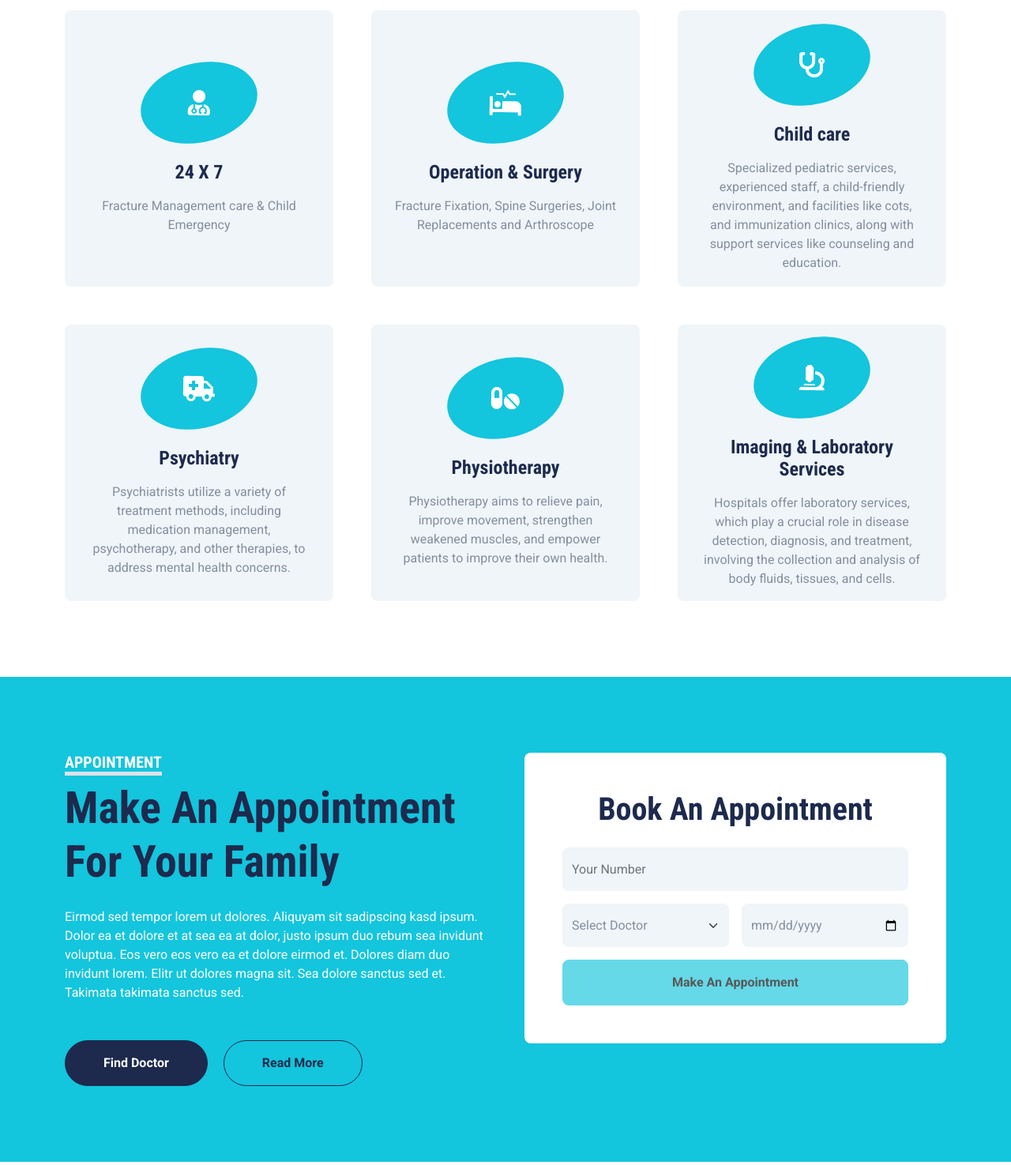
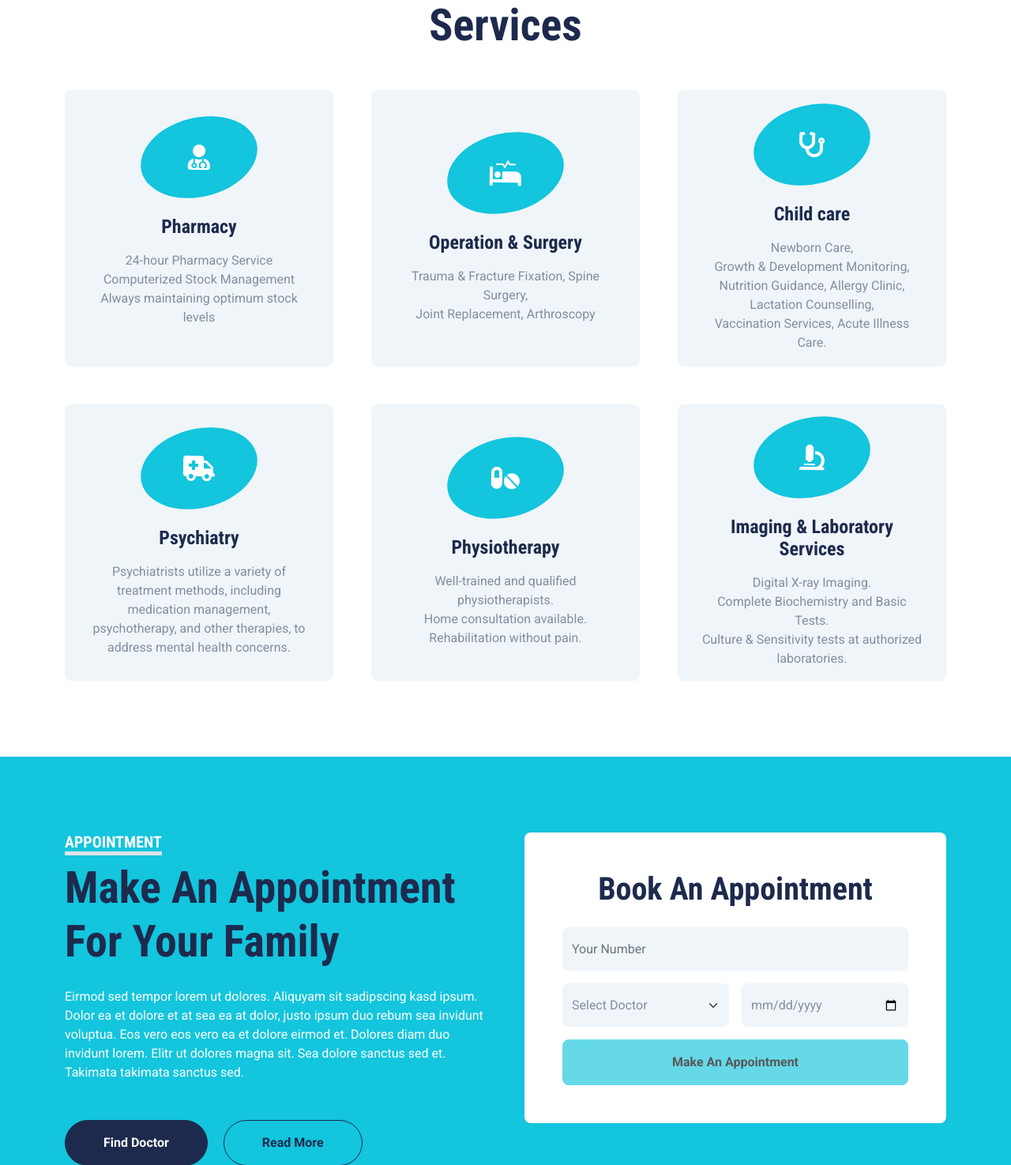
Before and after one commit to viveksoma/av-clinic, a CodeIgniter 4 app: the page made by app/Views/Main/home.php in a window 1280 px wide. Shown: the part 1537-3012 px from the top of the page at 79% size. Run offline with PHP 8.4 and a stand-in for CodeIgniter, Linux system fonts and the light colour scheme; the template is opened without the code that fills it, so the values that code supplies are empty; some libraries are stand-ins or nearby versions.

Commit message:
Updated text in home

```diff
--- a/app/Views/Main/home.php
+++ b/app/Views/Main/home.php
@@ -34,7 +34,7 @@
             <div class="row gx-5">
                 <div class="col-lg-5 mb-5 mb-lg-0" style="min-height: 500px;">
                     <div class="position-relative h-100">
-                        <img class="position-absolute w-100 h-100 rounded" src="<?= base_url('assets/main/img/about.jpg'); ?>" style="object-fit: cover;">
+                        <img class="position-absolute w-100 h-100 rounded" src="<?= base_url('assets/main/img/home-about.jpg'); ?>" style="object-fit: cover;">
                     </div>
                 </div>
                 <div class="col-lg-7">
@@ -42,7 +42,9 @@
                         <h5 class="d-inline-block text-primary text-uppercase border-bottom border-5">About Us</h5>
                         <h1 class="display-4">Best Medical Care For Yourself and Your Family</h1>
                     </div>
-                    <p>Tempor erat elitr at rebum at at clita aliquyam consetetur. Diam dolor diam ipsum et, tempor voluptua sit consetetur sit. Aliquyam diam amet diam et eos sadipscing labore. Clita erat ipsum et lorem et sit, sed stet no labore lorem sit. Sanctus clita duo justo et tempor consetetur takimata eirmod, dolores takimata consetetur invidunt magna dolores aliquyam dolores dolore. Amet erat amet et magna</p>
+                    <p>AV Multispeciality Hospital is a well-known hospital located in Tirupattur, Sandal Town. Our hospital is easily accessible by various modes of transportation.</p>
+                    <h3>Vision</h3>
+                    <p>Our goal is to provide heartfelt service and satisfaction to all our patients. The hospital was founded by Dr. S. Aravathamy and Dr. N. Vidhu Laha on 23.02.2022. Whether you're seeking routine check-ups, vaccinations, surgical interventions, physiotherapy, or rehabilitation services our expert team of physicians and staff are here to guide you through every step of your healthcare journey.</p>
                     <div class="row g-3 pt-3">
                         <div class="col-sm-3 col-6">
                             <div class="bg-light text-center rounded-circle py-4">
@@ -64,8 +66,8 @@
                         </div>
                         <div class="col-sm-3 col-6">
                             <div class="bg-light text-center rounded-circle py-4">
-                                <i class="fa fa-3x fa-ambulance text-primary mb-3"></i>
-                                <h6 class="mb-0">Free<small class="d-block text-primary">Ambulance</small></h6>
+                                <i class="fa fa-3x fa-camera-retro text-primary mb-3"></i>
+                                <h6 class="mb-0">24 X 7<small class="d-block text-primary">Imaging</small></h6>
                             </div>
                         </div>
                     </div>
@@ -89,9 +91,11 @@
                         <div class="service-icon mb-4">
                             <i class="fa fa-2x fa-user-md text-white"></i>
                         </div>
-                        <h4 class="mb-3">24 X 7</h4>
-                        <p class="m-0">Fracture Management care & Child Emergency</p>
-                        <a class="btn btn-lg btn-primary rounded-pill" href="<?php echo base_url('service'); ?>">
+                        <h4 class="mb-3">Pharmacy</h4>
+                        <p>24-hour Pharmacy Service
+</br>Computerized Stock Management</br>
+                        Always maintaining optimum stock levels</p>
+                       <a class="btn btn-lg btn-primary rounded-pill" href="<?php echo base_url('service'); ?>">
                             <i class="bi bi-arrow-right"></i>
                         </a>
                     </div>
@@ -102,7 +106,7 @@
                             <i class="fa fa-2x fa-procedures text-white"></i>
                         </div>
                         <h4 class="mb-3">Operation & Surgery</h4>
-                        <p class="m-0">Fracture Fixation, Spine Surgeries, Joint Replacements and Arthroscope</p>
+                        <p class="m-0">Trauma & Fracture Fixation, Spine Surgery, </br>Joint Replacement, Arthroscopy</p>
                         <a class="btn btn-lg btn-primary rounded-pill" href="<?php echo base_url('service'); ?>">
                             <i class="bi bi-arrow-right"></i>
                         </a>
@@ -114,7 +118,7 @@
                             <i class="fa fa-2x fa-stethoscope text-white"></i>
                         </div>
                         <h4 class="mb-3">Child care</h4>
-                        <p class="m-0">Specialized pediatric services, experienced staff, a child-friendly environment, and facilities like cots, and immunization clinics, along with support services like counseling and education. </p>
+                        <p class="m-0">Newborn Care, </br> Growth & Development Monitoring, Nutrition Guidance, Allergy Clinic, Lactation Counselling, </br> Vaccination Services, Acute Illness Care.</p>
                         <a class="btn btn-lg btn-primary rounded-pill" href="<?php echo base_url('service'); ?>">
                             <i class="bi bi-arrow-right"></i>
                         </a>
@@ -138,7 +142,7 @@
                             <i class="fa fa-2x fa-pills text-white"></i>
                         </div>
                         <h4 class="mb-3">Physiotherapy</h4>
-                        <p class="m-0">Physiotherapy aims to relieve pain, improve movement, strengthen weakened muscles, and empower patients to improve their own health. </p>
+                        <p class="m-0">Well-trained and qualified physiotherapists. </br> Home consultation available. </br>Rehabilitation without pain.</p>
                         <a class="btn btn-lg btn-primary rounded-pill" href="<?php echo base_url('service'); ?>">
                             <i class="bi bi-arrow-right"></i>
                         </a>
@@ -150,7 +154,7 @@
                             <i class="fa fa-2x fa-microscope text-white"></i>
                         </div>
                         <h4 class="mb-3">Imaging & Laboratory Services</h4>
-                        <p class="m-0">Hospitals offer laboratory services, which play a crucial role in disease detection, diagnosis, and treatment, involving the collection and analysis of body fluids, tissues, and cells. </p>
+                        <p class="m-0"> Digital X-ray Imaging. </br> Complete Biochemistry and Basic Tests. </br> Culture & Sensitivity tests at authorized laboratories.</p>
                         <a class="btn btn-lg btn-primary rounded-pill" href="<?php echo base_url('service'); ?>">
                             <i class="bi bi-arrow-right"></i>
                         </a>
```
